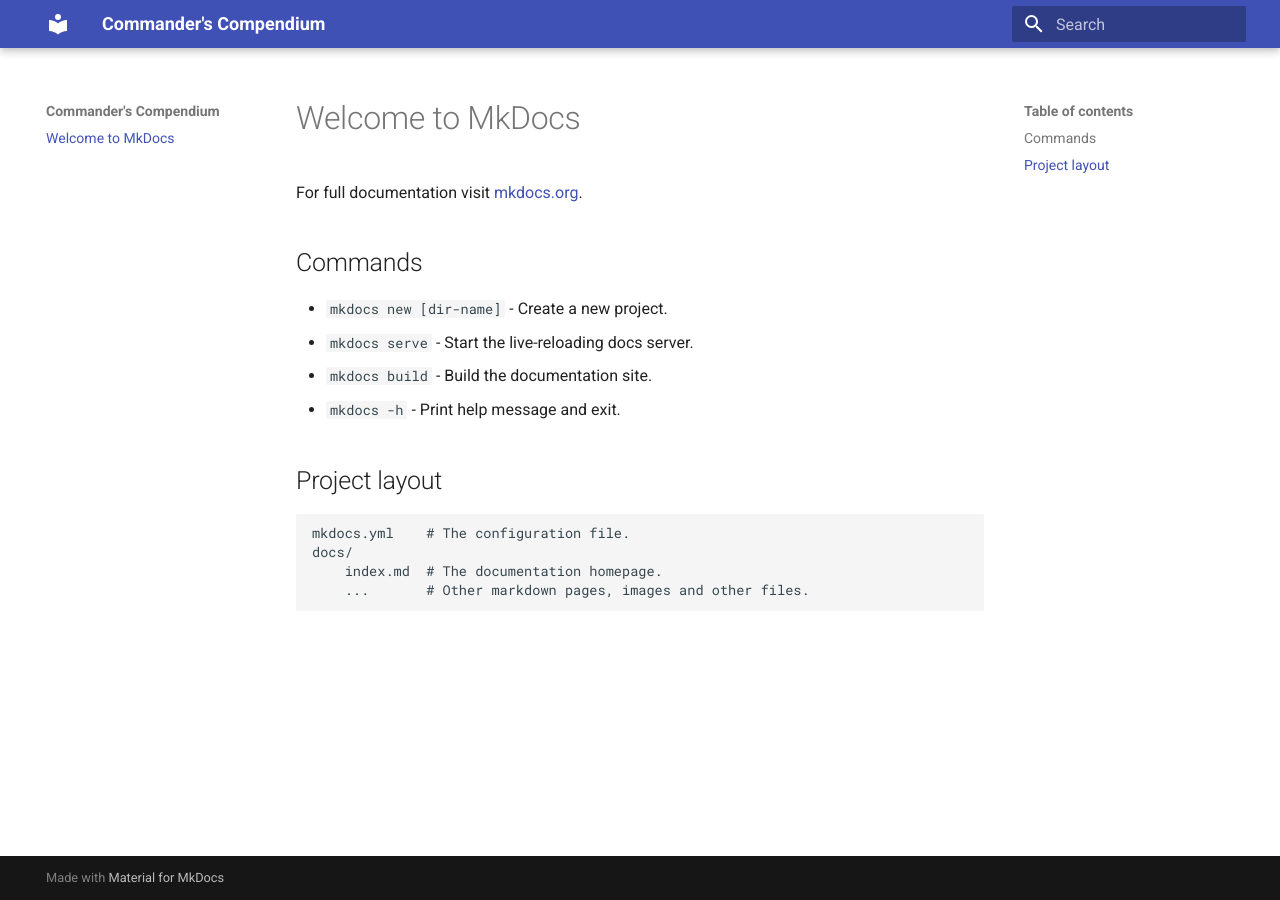
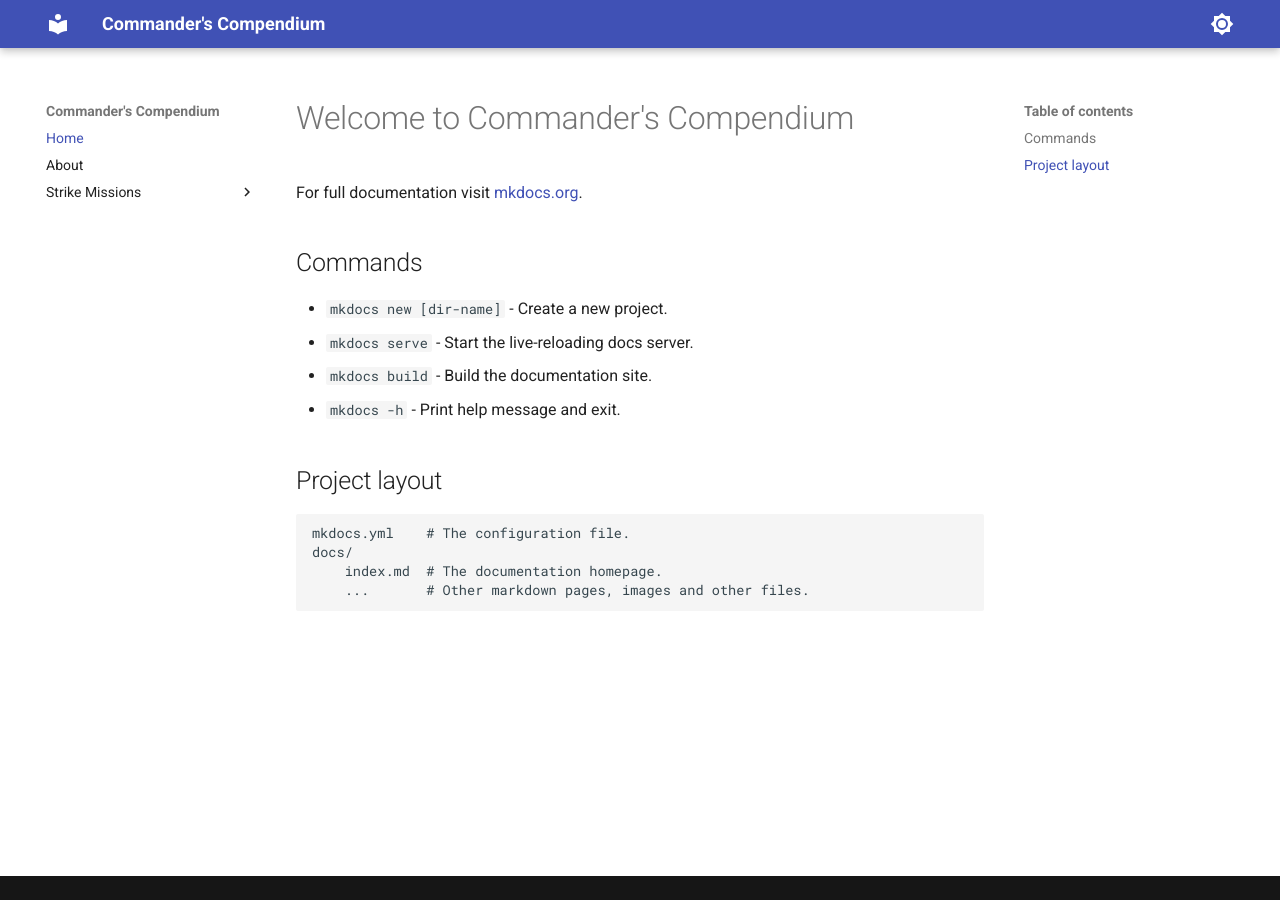
Before and after one commit to wistfulglen/commanders-compendium, an MkDocs documentation site: the page built from docs/index.md, in a window 1280 px wide. Built offline with MkDocs 1.6.1 and Material for MkDocs 9.7.7, drawn with Linux system fonts in a browser that asks for light colours.

Commit message:
Added pages

```diff
--- a/docs/index.md
+++ b/docs/index.md
@@ -1,4 +1,4 @@
-# Welcome to MkDocs
+# Welcome to Commander's Compendium
 
 For full documentation visit [mkdocs.org](https://www.mkdocs.org).
 
--- /dev/null
+++ b/docs/stylesheets/extra.css
@@ -0,0 +1,61 @@
+[data-md-color-scheme="github-light-default"] {
+
+  /* Primary color shades */
+  --md-primary-fg-color: #24292f;
+  --md-primary-fg-color--light: #24292f;
+  --md-primary-fg-color--dark: #24292f;
+  --md-primary-bg-color: rgb(255,255,255,1);
+  --md-primary-bg-color--light: rgb(255,255,255,0.7);
+
+  /* Accent color shades */
+  --md-accent-fg-color: rgb(9,105,218,1);
+  --md-accent-fg-color--transparent: rgb(9,105,218,0.1);
+  --md-accent-bg-color: rgb(255,255,255,1);
+  --md-accent-bg-color--light: rgb(255,255,255,0.7);
+
+  /* Default color shades */
+  --md-default-fg-color:               purple;
+  --md-default-fg-color--light:        hsla(0, 0%, 0%, 0.54);
+  --md-default-fg-color--lighter:      hsla(0, 0%, 0%, 0.32);
+  --md-default-fg-color--lightest:     hsla(0, 0%, 0%, 0.07);
+  --md-default-bg-color:               rgb(255,255,255,1);
+  --md-default-bg-color--light:        rgb(255,255,255,0.7);
+  --md-default-bg-color--lighter:      rgb(255,255,255,0.3);
+  --md-default-bg-color--lightest:     rgb(255,255,255,0.12);
+
+  /* Code color shades */
+  --md-code-fg-color:                  #24292f;
+  --md-code-bg-color:                  #eaedf1;
+}
+
+[data-md-color-scheme="material-darker-high-contrast"] {
+
+  /* Primary color shades */
+  --md-primary-fg-color: #1a1a1a;
+  --md-primary-fg-color--light: #1a1a1a;
+  --md-primary-fg-color--dark: #1a1a1a;
+  --md-primary-bg-color: rgb(111,118,118,1);
+  --md-primary-bg-color--light: rgb(111,118,118,0.7);
+
+  /* Accent color shades */
+  --md-accent-fg-color: rgb(9,105,218,1);
+  --md-accent-fg-color--transparent: rgb(9,105,218,0.1);
+  --md-accent-bg-color: rgb(255,255,255,1);
+  --md-accent-bg-color--light: rgb(255,255,255,0.7);
+
+  /* Default color shades */
+  --md-default-fg-color:               purple;
+  --md-default-fg-color--light:        hsla(0, 0%, 0%, 0.54);
+  --md-default-fg-color--lighter:      hsla(0, 0%, 0%, 0.32);
+  --md-default-fg-color--lightest:     hsla(0, 0%, 0%, 0.07);
+  --md-default-bg-color:               rgb(33,33,33,1);
+  --md-default-bg-color--light:        rgb(33,33,33,0.7);
+  --md-default-bg-color--lighter:      rgb(33,33,33,0.3);
+  --md-default-bg-color--lightest:     rgb(33,33,33,0.12);
+
+  /* Code color shades */
+  --md-code-fg-color:                  #fff;
+  --md-code-bg-color:                  #181818;
+
+  color: #fff;
+}
--- a/mkdocs.yml
+++ b/mkdocs.yml
@@ -1,3 +1,58 @@
+extra_css:
+  - stylesheets/extra.css
+
 site_name: Commander's Compendium
+site_url: https://wistfulglen.github.io/commanders-compendium/
 theme:
   name: material
+  palette:
+    # Palette toggle for light mode
+    - scheme: default
+      toggle:
+        icon: material/brightness-7
+        name: Transition to night
+
+    # Palette toggle for dark mode
+    - scheme: slate
+      toggle:
+        icon: material/brightness-4
+        name: Transition to day
+  features:
+    - navigation.instant
+  icon:
+    tag:
+      hot: fontawesome/brands/hornbill
+      pof: material/fire
+      eod: simple/circle
+plugins:
+  - tags
+markdown_extensions:
+  - attr_list
+  - def_list
+  - footnotes
+  - md_in_html
+  - pymdownx.caret
+  - pymdownx.mark
+  - pymdownx.tilde
+  - pymdownx.details
+  - pymdownx.keys
+  - pymdownx.smartsymbols
+  - pymdownx.tabbed:
+      alternate_style: true
+  - pymdownx.tasklist:
+      custom_checkbox: true
+  - toc:
+      permalink: true
+      toc_depth: 3
+extra:
+  tags:
+    Heart of Thorns: hot
+    Path of Fire: pof
+    End of Dragons: eod
+  generator: false
+nav:
+  - Home: index.md
+  - About: about.md
+  - Strike Missions:
+    - Shiverpeaks Pass: strike-missions/shiverpeaks-pass.md
+    - Voice of the Fallen and Claw of the Fallen: strike-missions/voice-of-the-fallen-and-claw-of-the-fallen.md
```
Also changed, not shown: docs/about.md (added, +8 -0 lines), docs/strike-missions/shiverpeaks-pass.md (added, +1 -0 lines), docs/strike-missions/voice-of-the-fallen-and-claw-of-the-fallen.md (added, +1 -0 lines).
